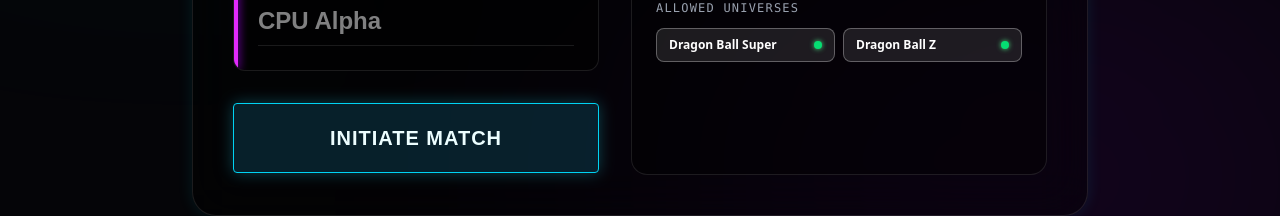
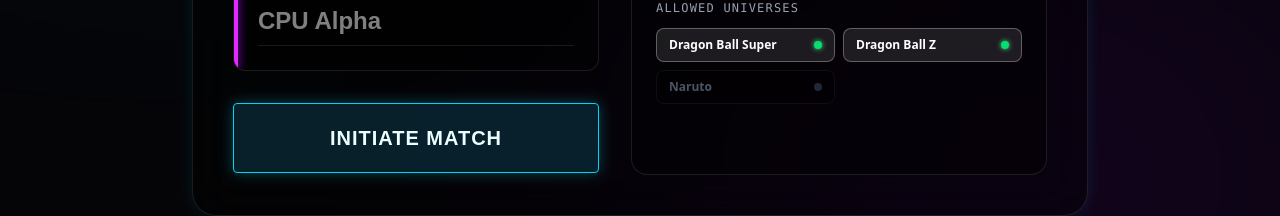
Before and after one commit to sanidhyathakur/anime-battle-, a React (Vite) app: page /lobby in a window 1280 px wide. Shown: the part 463-679 px from the top of the page. Built offline with nearby package versions, Linux system fonts and the light colour scheme.

Commit message:
feat: add Naruto universe characters and unlock Naruto in lobby grid

```diff
--- a/src/data/massiveCharacters.ts
+++ b/src/data/massiveCharacters.ts
@@ -260,5 +260,265 @@
     "preferredRoles": ["Fusion"],
     "passive": "Stardust Breaker deals extra damage to villains.",
     "tags": ["Saiyan", "Fusion", "God Ki"]
+  },
+  {
+    "id": "naruto_hagoromo",
+    "name": "Hagoromo Otsutsuki",
+    "universe": "Naruto",
+    "image": "/images/naruto/hagoromo.jpg",
+    "powerLevel": 80000,
+    "basePrice": 50,
+    "rarity": "Mythic",
+    "roles": ["Mage", "Support"],
+    "preferredRoles": ["Carry"],
+    "passive": "Six Paths Chakra massively boosts all stats.",
+    "tags": ["Otsutsuki", "Sage"]
+  },
+  {
+    "id": "naruto_kaguya",
+    "name": "Kaguya Otsutsuki",
+    "universe": "Naruto",
+    "image": "/images/naruto/kaguya.jpg",
+    "powerLevel": 85000,
+    "basePrice": 49,
+    "rarity": "Mythic",
+    "roles": ["Mage", "Tank"],
+    "preferredRoles": ["Carry"],
+    "passive": "Dimension Shift periodically alters the battlefield.",
+    "tags": ["Otsutsuki", "God"]
+  },
+  {
+    "id": "naruto_baryon",
+    "name": "Naruto Uzumaki (Baryon Mode)",
+    "universe": "Naruto",
+    "image": "/images/naruto/naruto_baryonmode.jpg",
+    "powerLevel": 90000,
+    "basePrice": 48,
+    "rarity": "Mythic",
+    "roles": ["Fighter", "Assassin"],
+    "preferredRoles": ["Carry"],
+    "passive": "Baryon Energy drains enemy lifespan.",
+    "tags": ["Jinchuriki", "Hokage"]
+  },
+  {
+    "id": "naruto_sasuke_sixpaths",
+    "name": "Sasuke Uchiha(Indra Susanoo)",
+    "universe": "Naruto",
+    "image": "/images/naruto/sasuke_indra.jpeg",
+    "powerLevel": 80000,
+    "basePrice": 47,
+    "rarity": "Mythic",
+    "roles": ["Assassin", "Mage"],
+    "preferredRoles": ["Carry"],
+    "passive": "Amenotejikara enables instant repositioning.",
+    "tags": ["Uchiha", "Rinnegan"]
+  },
+  {
+    "id": "naruto_madara_juubi",
+    "name": "Madara Uchiha (Ten Tails)",
+    "universe": "Naruto",
+    "image": "/images/naruto/madara_tentails.jpg",
+    "powerLevel": 83000,
+    "basePrice": 45,
+    "rarity": "Mythic",
+    "roles": ["Tank", "Mage"],
+    "preferredRoles": ["Carry"],
+    "passive": "Truth Seeking Orbs negate enemy abilities.",
+    "tags": ["Uchiha", "Jinchuriki"]
+  },
+  {
+    "id": "naruto_guy_8gates",
+    "name": "Might Guy (Eight Gates)",
+    "universe": "Naruto",
+    "image": "/images/naruto/might guy_8gates.jpg",
+    "powerLevel": 85000,
+    "basePrice": 43,
+    "rarity": "Legendary",
+    "roles": ["Fighter", "Assassin"],
+    "preferredRoles": ["Carry"],
+    "passive": "Night Guy massively increases burst damage.",
+    "tags": ["Taijutsu", "Konoha"]
+  },
+  {
+    "id": "naruto_kakashi_dms",
+    "name": "Kakashi Hatake (DMS)",
+    "universe": "Naruto",
+    "image": "/images/naruto/kakashi_dms.jpg",
+    "powerLevel": 85000,
+    "basePrice": 42,
+    "rarity": "Legendary",
+    "roles": ["Assassin", "Mage"],
+    "preferredRoles": ["Carry"],
+    "passive": "Kamui attacks ignore most defenses.",
+    "tags": ["Sharingan", "Hatake"]
+  },
+  {
+    "id": "naruto_obito_juubi",
+    "name": "Obito Uchiha (Ten Tails)",
+    "universe": "Naruto",
+    "image": "/images/naruto/obito_jinchuriki.jpeg",
+    "powerLevel": 75000,
+    "basePrice": 41,
+    "rarity": "Legendary",
+    "roles": ["Tank", "Support"],
+    "preferredRoles": ["Carry"],
+    "passive": "Six Paths power grants immense durability.",
+    "tags": ["Uchiha", "Jinchuriki"]
+  },
+  {
+    "id": "naruto_hashirama",
+    "name": "Hashirama Senju",
+    "universe": "Naruto",
+    "image": "/images/naruto/hashirama.jpg",
+    "powerLevel": 76000,
+    "basePrice": 38,
+    "rarity": "Legendary",
+    "roles": ["Tank", "Support"],
+    "preferredRoles": ["Guardian"],
+    "passive": "Wood Release continuously regenerates health.",
+    "tags": ["Senju", "Hokage"]
+  },
+  {
+    "id": "naruto_pain",
+    "name": "Nagato (Pain)",
+    "universe": "Naruto",
+    "image": "/images/naruto/pain(nagato).jpeg",
+    "powerLevel": 50000,
+    "basePrice": 35,
+    "rarity": "Epic",
+    "roles": ["Mage", "Support"],
+    "preferredRoles": ["Carry"],
+    "passive": "Shinra Tensei periodically knocks back enemies.",
+    "tags": ["Akatsuki", "Rinnegan"]
+  },
+  {
+    "id": "naruto_minato",
+    "name": "Minato Namikaze",
+    "universe": "Naruto",
+    "image": "/images/naruto/minato.webp",
+    "powerLevel": 50000,
+    "basePrice": 34,
+    "rarity": "Epic",
+    "roles": ["Assassin", "Support"],
+    "preferredRoles": ["Speedster"],
+    "passive": "Flying Raijin grants unmatched mobility.",
+    "tags": ["Hokage", "Speedster"]
+  },
+  {
+    "id": "naruto_itachi",
+    "name": "Itachi Uchiha",
+    "universe": "Naruto",
+    "image": "/images/naruto/Itachi Uchiha _ Naruto Shippuden _ Wallpaper.webp",
+    "powerLevel": 67000,
+    "basePrice": 33,
+    "rarity": "Epic",
+    "roles": ["Mage", "Assassin"],
+    "preferredRoles": ["Carry"],
+    "passive": "Tsukuyomi briefly disables enemies.",
+    "tags": ["Uchiha", "Akatsuki"]
+  },
+  {
+    "id": "naruto_tobirama",
+    "name": "Tobirama Senju",
+    "universe": "Naruto",
+    "image": "/images/naruto/tobirama.jpg",
+    "powerLevel": 60000,
+    "basePrice": 31,
+    "rarity": "Epic",
+    "roles": ["Support", "Assassin"],
+    "preferredRoles": ["Speedster"],
+    "passive": "Water Release empowers nearby allies.",
+    "tags": ["Senju", "Hokage"]
+  },
+  {
+    "id": "naruto_killerbee",
+    "name": "Killer B",
+    "universe": "Naruto",
+    "image": "/images/naruto/Killer Bee.jpeg",
+    "powerLevel": 45000,
+    "basePrice": 30,
+    "rarity": "Epic",
+    "roles": ["Fighter", "Tank"],
+    "preferredRoles": ["Carry"],
+    "passive": "Eight Tails chakra increases survivability.",
+    "tags": ["Jinchuriki", "Cloud"]
+  },
+  {
+    "id": "naruto_jiraiya",
+    "name": "Jiraiya",
+    "universe": "Naruto",
+    "image": "/images/naruto/jiraiya.jpeg",
+    "powerLevel": 60000,
+    "basePrice": 28,
+    "rarity": "Rare",
+    "roles": ["Mage", "Support"],
+    "preferredRoles": ["Carry"],
+    "passive": "Sage Mode enhances all abilities.",
+    "tags": ["Sannin", "Sage"]
+  },
+  {
+    "id": "naruto_orochimaru",
+    "name": "Orochimaru",
+    "universe": "Naruto",
+    "image": "/images/naruto/orochimaru.jpeg",
+    "powerLevel": 56000,
+    "basePrice": 27,
+    "rarity": "Rare",
+    "roles": ["Mage", "Support"],
+    "preferredRoles": ["Genius"],
+    "passive": "Snake Regeneration restores health over time.",
+    "tags": ["Sannin", "Scientist"]
+  },
+  {
+    "id": "naruto_tsunade",
+    "name": "Tsunade",
+    "universe": "Naruto",
+    "image": "/images/naruto/tsunade.jpeg",
+    "powerLevel": 54000,
+    "basePrice": 26,
+    "rarity": "Rare",
+    "roles": ["Healer", "Support"],
+    "preferredRoles": ["Healer"],
+    "passive": "Creation Rebirth rapidly heals damage.",
+    "tags": ["Sannin", "Hokage"]
+  },
+  {
+    "id": "naruto_kakashi_war",
+    "name": "Kakashi Hatake",
+    "universe": "Naruto",
+    "image": "/images/naruto/ᴋᴀᴋᴀsʜɪ.webp",
+    "powerLevel": 50000,
+    "basePrice": 25,
+    "rarity": "Rare",
+    "roles": ["Assassin", "Support"],
+    "preferredRoles": ["Strategist"],
+    "passive": "Sharingan improves critical strike chance.",
+    "tags": ["Hatake", "Sharingan"]
+  },
+  {
+    "id": "naruto_rocklee",
+    "name": "Rock Lee",
+    "universe": "Naruto",
+    "image": "/images/naruto/rock lee.webp",
+    "powerLevel": 35000,
+    "basePrice": 24,
+    "rarity": "Rare",
+    "roles": ["Fighter", "Assassin"],
+    "preferredRoles": ["Carry"],
+    "passive": "Gate Release boosts attack speed and movement.",
+    "tags": ["Taijutsu", "Konoha"]
+  },
+  {
+    "id": "naruto_gaara",
+    "name": "Gaara",
+    "universe": "Naruto",
+    "image": "/images/naruto/gaara.jpeg",
+    "powerLevel": 40000,
+    "basePrice": 23,
+    "rarity": "Rare",
+    "roles": ["Tank", "Mage"],
+    "preferredRoles": ["Guardian"],
+    "passive": "Sand Shield automatically blocks damage.",
+    "tags": ["Kazekage", "Sand"]
   }
 ];
--- a/src/pages/Lobby.tsx
+++ b/src/pages/Lobby.tsx
@@ -448,7 +448,7 @@
             <div className="grid grid-cols-2 gap-2">
               {allUniverses.map(u => {
                 const isSelected = selectedUniverses.includes(u);
-                const isLocked = !u.startsWith('Dragon Ball');
+                const isLocked = !u.startsWith('Dragon Ball') && u !== 'Naruto';
                 return (
                   <div
                     key={u}
```
